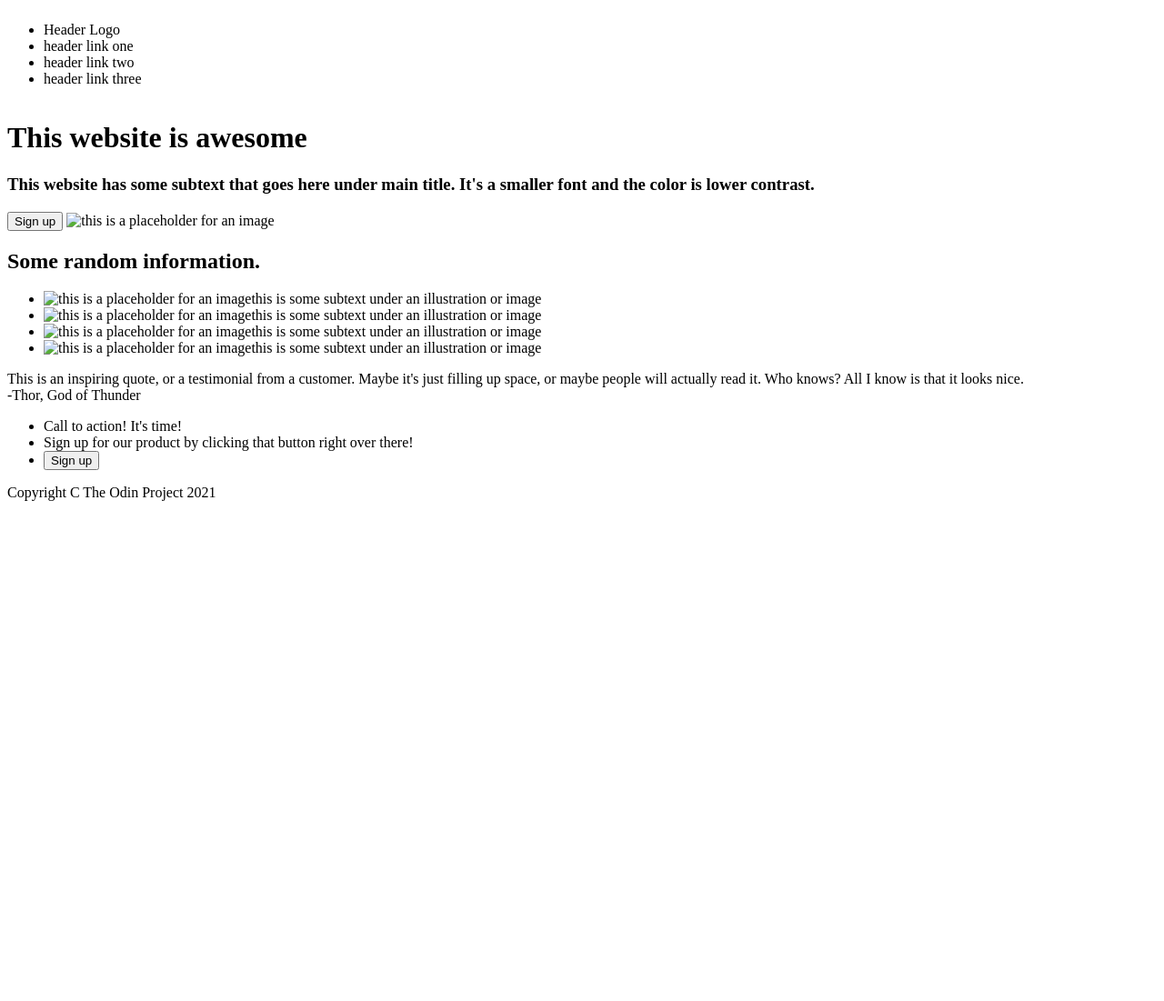
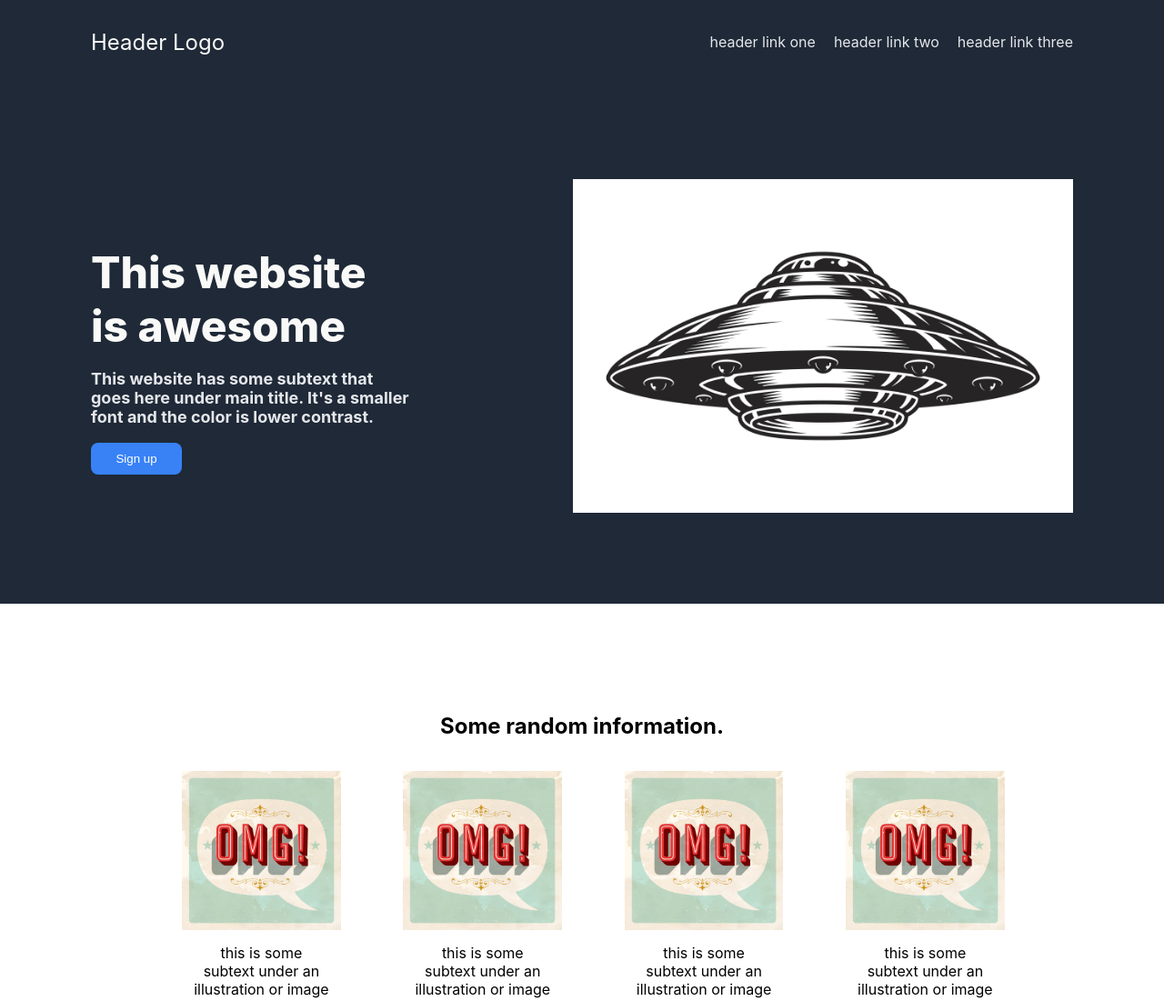
Before and after one commit to ryan-fortney/Landing-Page, a plain HTML site: page index.html in a window 1280 px wide. Shown: the top 1101 px of the page at 91% size. Before the commit the page ends 800 px from the top, so only its background shows below. Drawn offline with Linux system fonts and the light colour scheme.

Commit message:
Finished HTML and CSS files as well as changed location of reference images.

```diff
--- a/index.html
+++ b/index.html
@@ -9,55 +9,58 @@
 </head>
 <body>
 
-<div class="header">
-    <ul>
-      <li>Header Logo</li>
+<div class="top">
+<nav>
+    <div class="logo">Header Logo</div>
+    <ul class="navright">
       <li>header link one</li>
       <li>header link two</li>
       <li>header link three</li>
     </ul>
-</div>
+</nav>
 
-<hero>
+<div class="hero">
 <div class="signup">
     <h1>This website is awesome</h1>
     <h3>This website has some subtext that goes here under main title. It's a smaller font and the color is lower contrast.</h3>
-    <button class="signup">Sign up</button>
-    <img src="url link goes here" alt="this is a placeholder for an image">
+    <button class="signupbutton">Sign up</button>
 </div>
-</hero>
+    <img class="ufo" src="./img/ufo.jpg" width="550px" alt="this is a placeholder for an image">
+</div>
+</div>
 
-<gallery>
-<div class="gallerytitle"></div>
+<div class="gallery">
+<div class="gallerytitle">
     <h2>Some random information.</h2>
+</div>
 <div class="galleryimages">
     <ul>
-        <li class="firstimage"><img src="ddsfdsf" alt="this is a placeholder for an image">this is some subtext under an illustration or image</li>
-        <li class="secondimage"><img src="ddsfdsf" alt="this is a placeholder for an image">this is some subtext under an illustration or image</li>
-        <li class="thirdimage"><img src="ddsfdsf" alt="this is a placeholder for an image">this is some subtext under an illustration or image</li>
-        <li class="fourthimage"><img src="ddsfdsf" alt="this is a placeholder for an image">this is some subtext under an illustration or image</li>
+        <li class="firstimage"><img src="./img/omg.jpg" height="175px" alt="this is a placeholder for an image">this is some subtext under an illustration or image</li>
+        <li class="secondimage"><img src="./img/omg.jpg" height="175px" alt="this is a placeholder for an image">this is some subtext under an illustration or image</li>
+        <li class="thirdimage"><img src="./img/omg.jpg" height="175px" alt="this is a placeholder for an image">this is some subtext under an illustration or image</li>
+        <li class="fourthimage"><img src="./img/omg.jpg" height="175px" alt="this is a placeholder for an image">this is some subtext under an illustration or image</li>
     </ul>
 </div>
-</gallery>
+</div>
 
-<quotecard>
+<div class="quotecard">
     <div class="quote">This is an inspiring quote, or a testimonial from a customer. Maybe it's just filling up space, or maybe people will actually read it. Who knows? All I know is that it looks nice.</div>
     <div class="author">-Thor, God of Thunder</div>
-</quotecard>
+</div>
 
-<action>
 <div class="calltoaction">
+    <div class="box">
     <ul>
-        <li>Call to action! It's time!</li>
+        <li class="action">Call to action! It's time!</li>
         <li>Sign up for our product by clicking that button right over there!</li>
-        <li><button class="signup2">Sign up</button></li>
     </ul>
+    <button class="signup2">Sign up</button>
+    </div>
 </div>
-</action>
 
-<footer>
-    <div class="copyright">Copyright C The Odin Project 2021</div>
-</footer>
+<div class="footer">
+    <div class="copyright">Copyright © The Odin Project 2021</div>
+<div>
 
 </body>
 </html>
--- a/style.css
+++ b/style.css
@@ -1,3 +1,199 @@
-.header {
+body {
     display: flex;
+    flex-direction: column;
+    font-family: -apple-system, BlinkMacSystemFont, 'Segoe UI', Roboto, Oxygen, Ubuntu, Cantarell, 'Open Sans', 'Helvetica Neue', sans-serif;
+    margin: 0;
+    min-height: 100vh;
 }
+
+.top {
+    background-color: #1F2937;
+    padding-top: 20px;
+    padding-left: 100px;
+    padding-right:100px;
+    padding-bottom: 100px;
+}
+
+nav {
+    display: flex;
+    flex: auto;
+    color: #e5e7eb;
+    align-items: center;
+    padding-bottom: 125px;
+}
+
+.navright {
+    display: flex;
+    justify-content: space-between;
+    align-items: center;
+    margin-left: auto;
+    gap: 20px;
+}
+
+.logo {
+    color: #f9faf8;
+    font-size: 24px;
+}
+
+.ufo {
+    display: flex;
+    margin-left: auto;
+}
+
+.hero {
+    display: flex;
+    flex-direction: row;
+    gap: 180px;
+    align-items: center;
+    justify-content: center;
+}
+
+.signup {
+    display: flex;
+    flex-direction: column;
+    justify-content: space-evenly;
+    align-content: space-between;
+}
+
+.gallery {
+    display: flex;
+    flex-direction: column;
+    align-content: center;
+    padding-top: 100px;
+    padding-right: 200px;
+    padding-bottom: 100px;
+    padding-left: 200px;
+}
+
+.gallerytitle {
+    display: flex;
+    justify-content: center;
+}
+
+.galleryimages ul{
+    display: flex;
+    justify-content: space-between;
+}
+
+
+h1 {
+    color: #f9faf8;
+    font-size: 48px;
+    font-weight: 800;
+    padding-bottom: 0px;
+    margin-bottom: auto;
+ }
+
+.firstimage,.secondimage,.thirdimage,.fourthimage {
+    display: flex;
+    flex-direction: column;
+    flex-wrap: wrap;
+    align-items: center;
+    text-align: center;
+    width: 150px;
+    gap: 15px;
+}
+
+ h3 {
+     color: #e5e7eb;
+     font-size: 18px;
+ }
+
+ button.signupbutton {
+    color: white;
+    padding: 5px;
+    height: 35px;
+    width: 100px;
+    border-style: none;
+    border-radius: 8px;
+    background-color: #3882F6;
+ }
+
+.quotecard {
+    background-color: #E5E7EB;
+    padding-top: 100px;
+    padding-right: 200px;
+    padding-bottom: 100px;
+    padding-left: 200px;
+}
+
+.quote {
+    font-size: 36px;
+    font-style: italic;
+    text-decoration: #1F2937;
+}
+
+.author {
+    display: flex;
+    flex-direction: row-reverse;
+    padding-right: 35px;
+    font-weight: bold;
+}
+
+.calltoaction {
+    display: flex;
+    flex-direction: column;
+    padding-top: 100px;
+    padding-right: 200px;
+    padding-bottom: 100px;
+    padding-left: 200px;
+    align-items: center;
+    justify-content: center;
+}
+
+.box {
+    display: flex;
+    flex: auto;
+    width: 800px;
+    background-color: #3882F6;
+    border-radius: 8px;
+    padding-top: 30px;
+    padding-right: 90px;
+    padding-bottom: 30px;
+    padding-left: 90px;
+    align-items: center;
+
+}
+
+.box li {
+    color: white;
+    padding-left: 0px;
+}
+.signup2 {
+    color: white;
+    padding: 5px;
+    height: 35px;
+    width: 100px;
+    border-style: solid;
+    border-color: white;
+    border-radius: 8px;
+    background-color: #3882F6;
+    margin-left: auto;
+}
+
+.action {
+    color: white;
+    font-size: 20px;
+    font-weight: bold;
+}
+ .footer {
+    display: flex;
+    background-color: #1F2937;
+    width: 100%;
+    padding-top: 40px;
+    padding-bottom: 40px;
+ }
+
+.copyright {
+    display: flex;
+    flex: auto;
+    align-items: center;
+    flex-direction: column;
+    color: white;
+    align-content: center;
+    justify-content: center;
+}
+ ul {
+    padding-left: 0;
+    list-style-type: none;
+}
```
Also changed, not shown: colors_and_stuff.png (deleted), odin-project.png (deleted).
